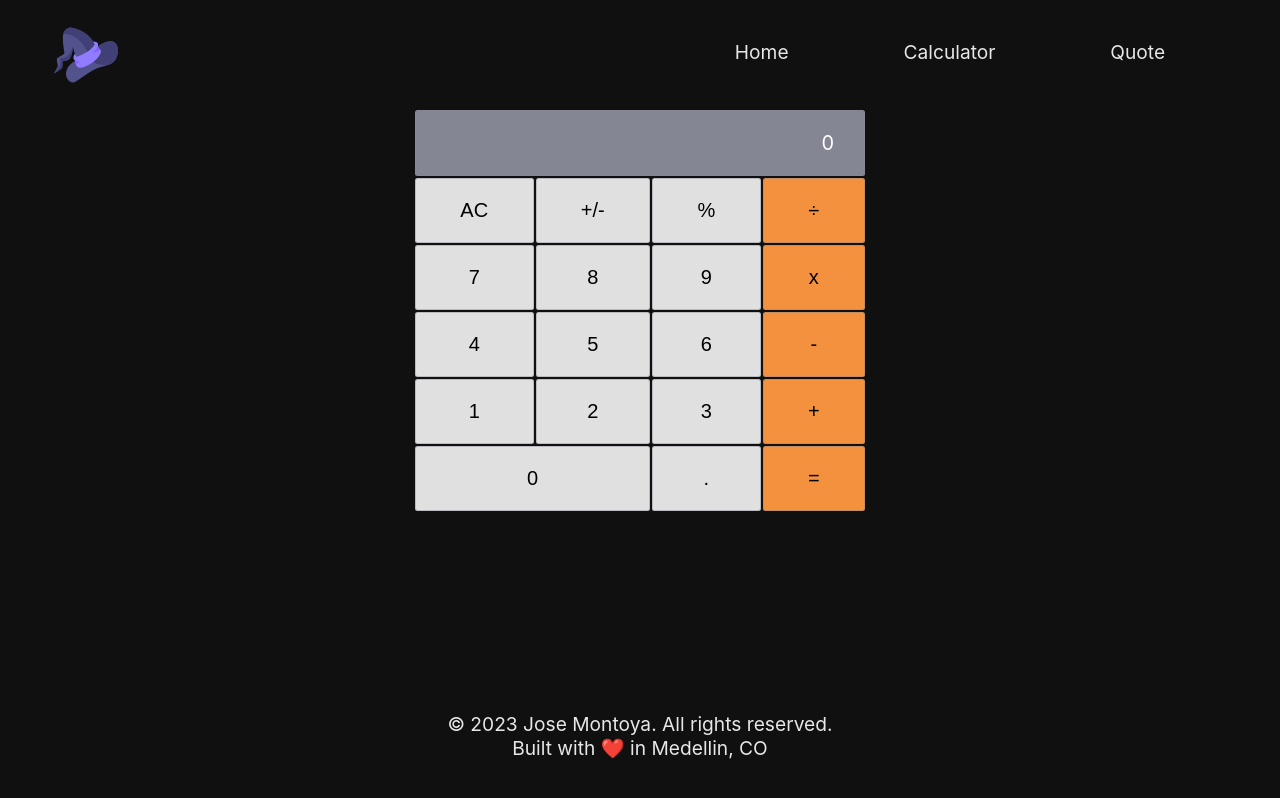
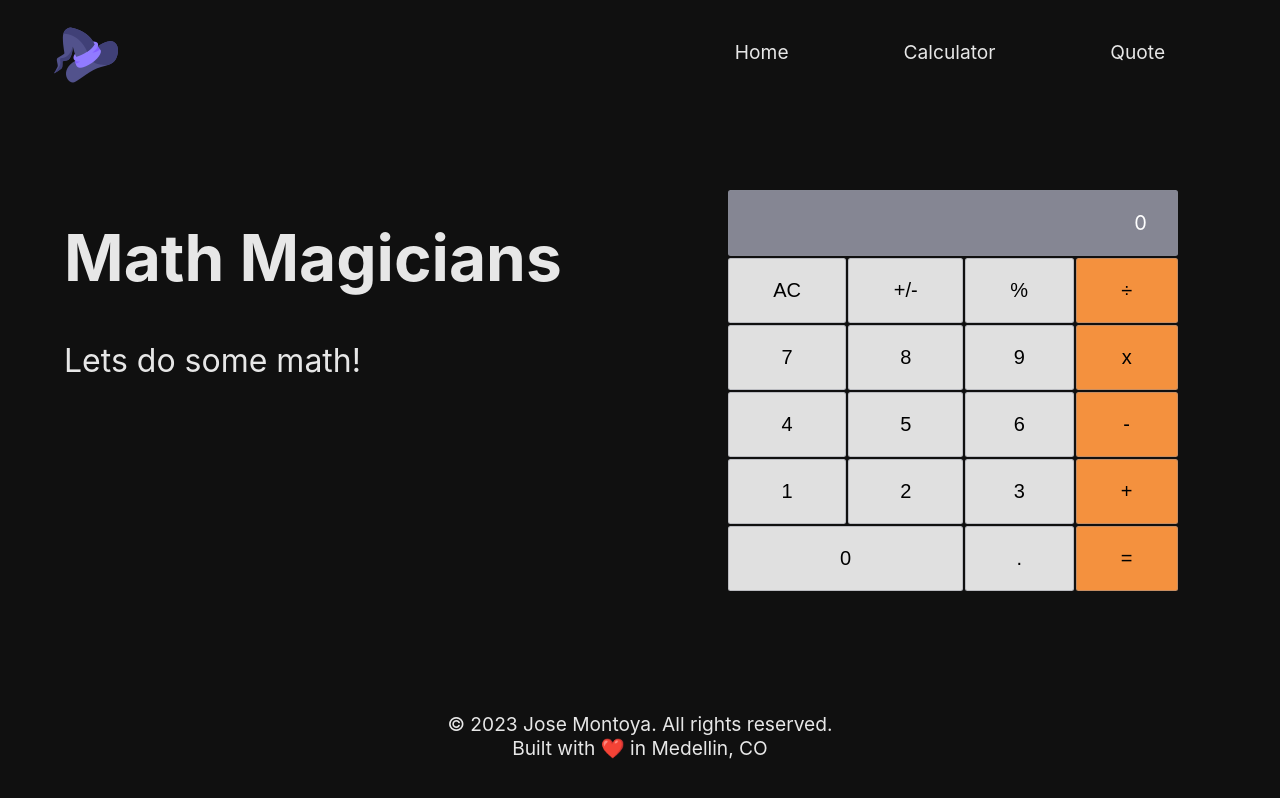
Before and after one commit to jmonto55/Math-magicians, a React (Create React App) app: page /calculator in a window 1280 px wide. Built offline with nearby package versions, Linux system fonts and the light colour scheme.

Commit message:
Add Calculator page styles

```diff
--- a/src/components/Calculator.js
+++ b/src/components/Calculator.js
@@ -15,7 +15,12 @@ const Calculator = () => {
   const { total, operation, next } = obj;
 
   return (
+    <div className={styles.giant_wrapper}>
       <div className={styles.main_container}>
+        <div className={styles.text_wrapper}>
+          <h1>Math Magicians</h1>
+          <p>Lets do some math!</p>
+        </div>
         <div className={styles.grid_wrapper}>
           <div className={styles.total} type="button">
             { total }
@@ -43,6 +48,7 @@ const Calculator = () => {
           <button className={styles.equal} type="button" onClick={onClickHandler}>=</button>
         </div>
       </div>
+    </div>
   );
 };
 
--- a/src/sass/Calculator.module.scss
+++ b/src/sass/Calculator.module.scss
@@ -1,6 +1,29 @@
-.main_container {
+.giant_wrapper {
   width: 100vw;
   display: flex;
+  justify-content: center;
+}
+
+.main_container {
+  max-width: 1400px;
+  width: 100vw;
+  height: 70vh;
+  display: flex;
+  justify-content: center;
+}
+
+.text_wrapper {
+  display: flex;
+  flex-direction: column;
+  padding: 5%;
+  color: #e7e7e7;
+  h1 {
+    font-size: 4rem;
+    margin: 45px 0;
+    }
+  p {
+    font-size: 2rem;
+  }
 }
 
 .grid_wrapper {
--- a/src/sass/Home.module.scss
+++ b/src/sass/Home.module.scss
@@ -3,11 +3,10 @@
   flex-direction: column;
   width: 100vw;
   height: 80vh;
-  // justify-content: space-evenly;
   align-items: center;
   font-size: 1.3rem;
   color: #e7e7e7;
-  padding: 5%;
+  padding: 3.7%;
   h1 {
     margin-bottom: 80px;
     font-size: 4rem;
--- a/src/sass/Quote.module.scss
+++ b/src/sass/Quote.module.scss
@@ -5,9 +5,13 @@
     flex-direction: column;
     text-align: center;
     justify-content: space-between;
-    padding: 10%;
+    align-items: center;
+    padding: 100px;
     color: #e7e7e7;
     h1 {
-        font-size: 4rem;
+      font-size: 4rem;
+    }
+    h2 {
+      max-width: 1200px;
     }
 }
```
Lines whose indentation alone changed are shown as unchanged.
